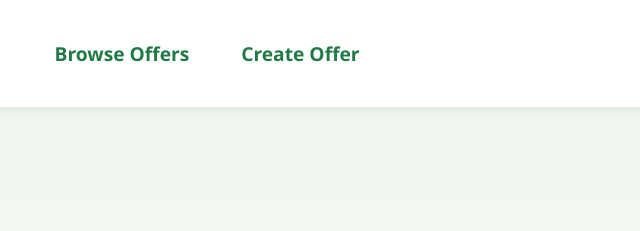
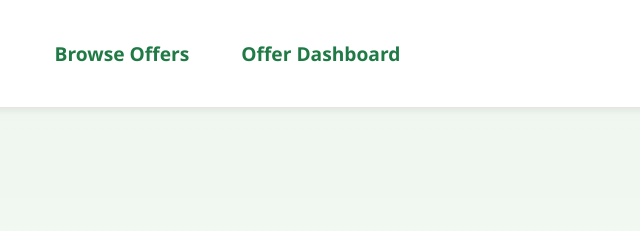
Before and after one commit to avrapavlos/UniBite, a website with bundled scripts: page unibite/public/pages/dashboards/createPage.html in a window 1280 px wide. Shown: the top 231 px of the page, 311-951 px from the left. Built offline with nearby package versions, Linux system fonts and the light colour scheme; files whose address does not match are found by name.

Commit message:
Minor changes to navbar and admin login

```diff
--- a/unibite/public/components/Navbar/Navbar.js
+++ b/unibite/public/components/Navbar/Navbar.js
@@ -80,7 +80,7 @@ export function createNavbar() {
 
             <li>
                 <a href="../../pages/dashboards/createPage.html">
-                    Create Offer
+                    Offer Dashboard
                 </a>
             </li>
 
```
Also changed, not shown: unibite/public/pages/admin/login.html (+1 -2 lines).
